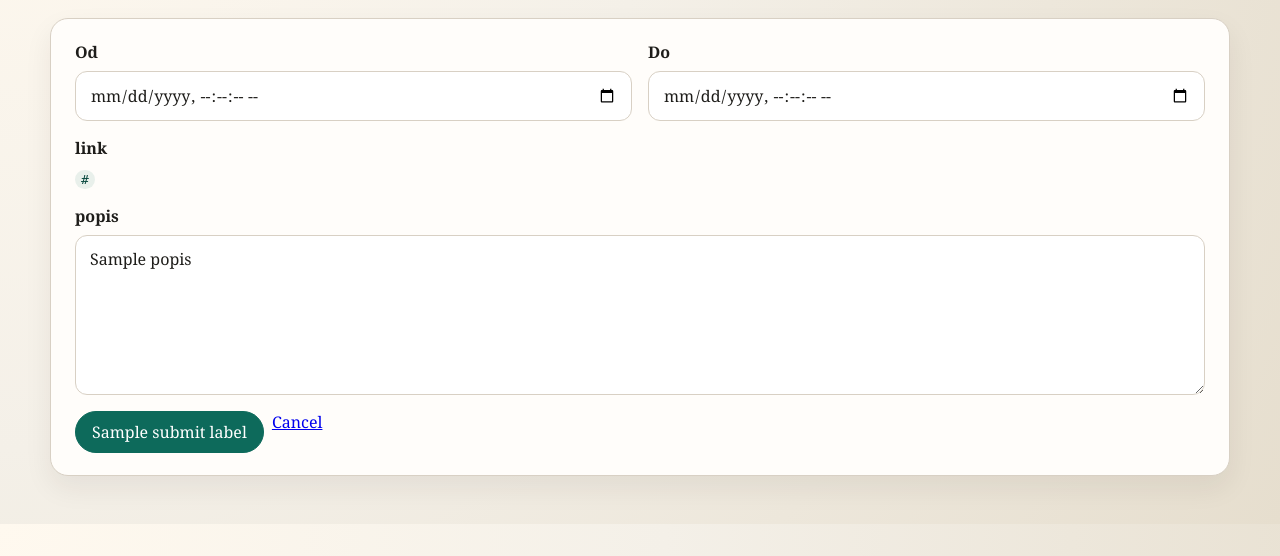
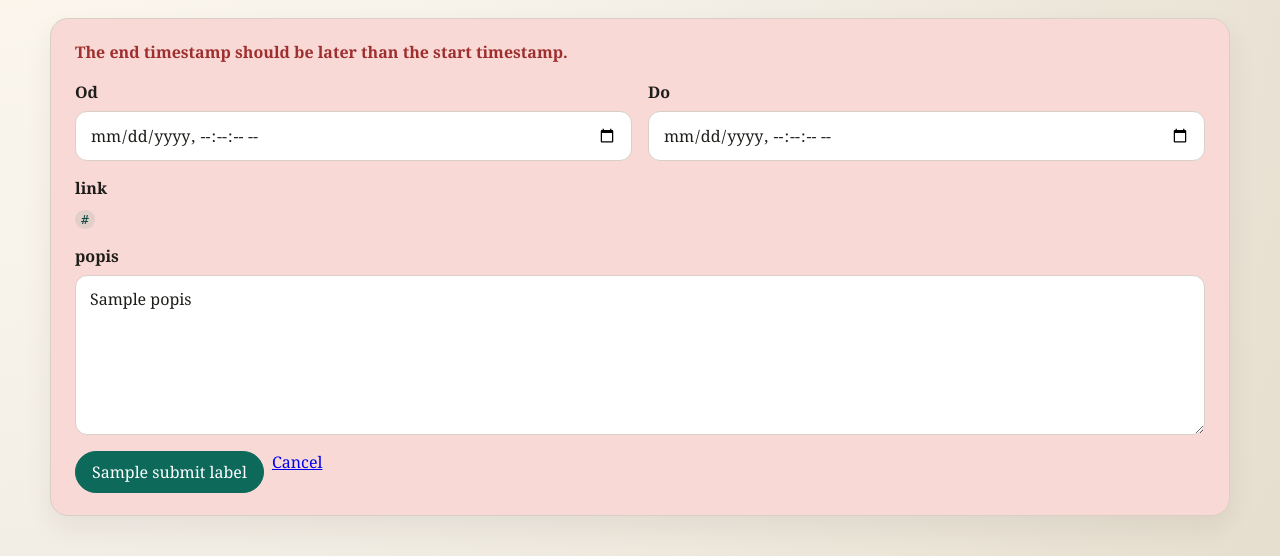
Before and after one commit to jp99567/mn8_website, a Flask app: template templates/manage_form.html in a window 1280 px wide. Shown: the part 216-772 px from the top of the page. Run offline with Flask 3, Linux system fonts and the light colour scheme; the template is opened without the code that fills it: most values are stand-ins (such as "Sample title", 1, 10 or a date in 2020); some libraries are stand-ins or nearby versions.

Commit message:
adde colors also for edit/create formulars

```diff
--- a/app.py
+++ b/app.py
@@ -119,9 +119,9 @@ def list_records_for_user(user_name):
 
 def get_row_state(start_at, end_at, reference_time=None):
     reference_time = reference_time or now_local()
-    if end_at < start_at:
+    if end_at <= start_at:
         return "invalid"
-    if start_at <= reference_time <= end_at:
+    if start_at <= reference_time < end_at:
         return "active"
     if reference_time < start_at:
         return "future"
@@ -268,6 +268,7 @@ def build_form_data(record=None, submitted=None):
 
 def validate_form(submitted):
     errors = []
+    warnings = []
     start_at = None
     end_at = None
 
@@ -281,12 +282,30 @@ def validate_form(submitted):
     except ValueError as exc:
         errors.append(str(exc))
 
-    if start_at and end_at and end_at < start_at:
-        errors.append("Field Do must be later than or equal to Od.")
+    if start_at and end_at and end_at <= start_at:
+        warnings.append("The end timestamp should be later than the start timestamp.")
 
     description = submitted.get("popis", "").strip()
 
-    return errors, start_at, end_at, description
+    return errors, warnings, start_at, end_at, description
+
+
+def get_form_state(form_data, start_at=None, end_at=None):
+    if start_at is not None and end_at is not None:
+        return get_row_state(start_at, end_at)
+
+    raw_start = form_data.get("od")
+    raw_end = form_data.get("do")
+    if not raw_start or not raw_end:
+        return None
+
+    try:
+        parsed_start = datetime.fromisoformat(raw_start)
+        parsed_end = datetime.fromisoformat(raw_end)
+    except ValueError:
+        return None
+
+    return get_row_state(parsed_start, parsed_end)
 
 
 def build_request_details():
@@ -389,9 +408,12 @@ def create_record_view():
 
     form_data = build_form_data(submitted=request.form)
     errors = []
+    warnings = []
+    form_state = get_form_state(form_data)
 
     if request.method == "POST":
-        errors, start_at, end_at, description = validate_form(request.form)
+        errors, warnings, start_at, end_at, description = validate_form(request.form)
+        form_state = get_form_state(form_data, start_at, end_at)
         if not errors:
             insert_record(user_name, start_at, end_at, description)
             return redirect(url_for("manage_index", message="New item was created."))
@@ -402,7 +424,9 @@ def create_record_view():
         submit_label="Create",
         form_action=url_for("create_record_view"),
         form_data=form_data,
+        form_state=form_state,
         errors=errors,
+        warnings=warnings,
         link_value=None,
         cancel_url=url_for("manage_index")
     )
@@ -420,9 +444,12 @@ def edit_record_view(record_id):
 
     form_data = build_form_data(record=record, submitted=request.form)
     errors = []
+    warnings = []
+    form_state = get_form_state(form_data)
 
     if request.method == "POST":
-        errors, start_at, end_at, description = validate_form(request.form)
+        errors, warnings, start_at, end_at, description = validate_form(request.form)
+        form_state = get_form_state(form_data, start_at, end_at)
         if not errors:
             update_record(record_id, user_name, start_at, end_at, description)
             return redirect(url_for("manage_index", message="Item was updated."))
@@ -433,7 +460,9 @@ def edit_record_view(record_id):
         submit_label="Save Changes",
         form_action=url_for("edit_record_view", record_id=record_id),
         form_data=form_data,
+        form_state=form_state,
         errors=errors,
+        warnings=warnings,
         link_value=record["link"],
         cancel_url=url_for("manage_index")
     )
--- a/templates/base.html
+++ b/templates/base.html
@@ -126,6 +126,7 @@
         }
 
         .notice,
+        .warnings,
         .errors {
             margin-bottom: 18px;
             padding: 14px 16px;
@@ -137,11 +138,17 @@
             background: var(--warn-bg);
         }
 
+        .warnings {
+            border: 1px solid var(--warn-line);
+            background: var(--warn-bg);
+        }
+
         .errors {
             border: 1px solid var(--error-line);
             background: var(--error-bg);
         }
 
+        .warnings ul,
         .errors ul {
             margin: 8px 0 0 18px;
             padding: 0;
@@ -195,6 +202,11 @@
         .copy-button.is-copied {
             background: rgba(13, 106, 91, 0.12);
             color: var(--accent-strong);
+        }
+
+        .invalid-hint {
+            color: #9f2f2f;
+            font-weight: 700;
         }
 
         form {
--- a/templates/manage_form.html
+++ b/templates/manage_form.html
@@ -4,7 +4,22 @@
 {% block page_heading %}{{ page_title }}{% endblock %}
 
 {% block content %}
-<section class="panel">
+<section class="panel{% if form_state %} row-state-{{ form_state }}{% endif %}">
+    {% if form_state == 'invalid' %}
+    <div class="invalid-hint" style="margin-bottom: 18px;">The end timestamp should be later than the start timestamp.</div>
+    {% endif %}
+
+    {% if warnings %}
+    <div class="warnings">
+        <strong>Form contains warnings:</strong>
+        <ul>
+            {% for warning in warnings %}
+            <li>{{ warning }}</li>
+            {% endfor %}
+        </ul>
+    </div>
+    {% endif %}
+
     {% if errors %}
     <div class="errors">
         <strong>Form contains errors:</strong>
```
